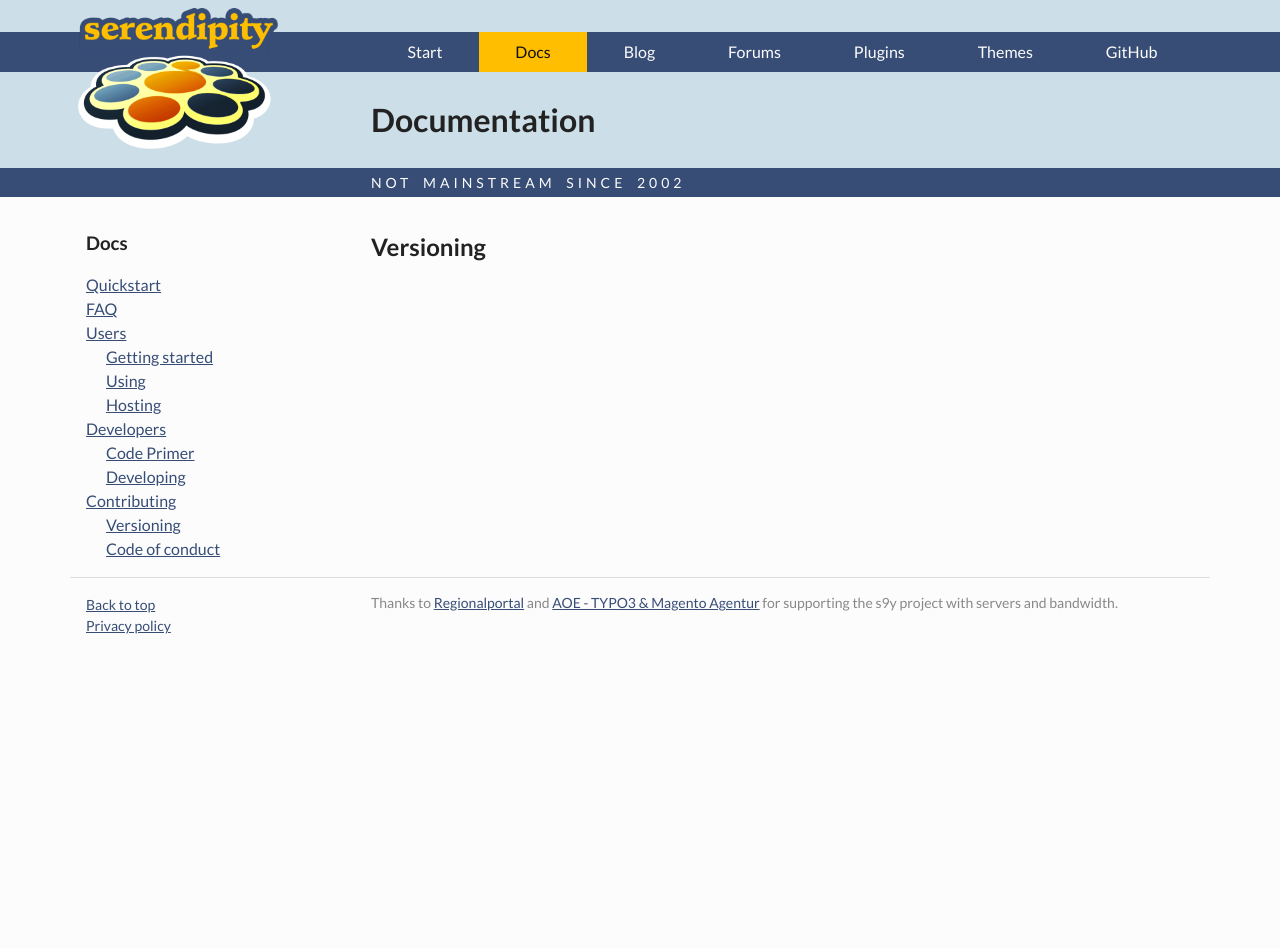
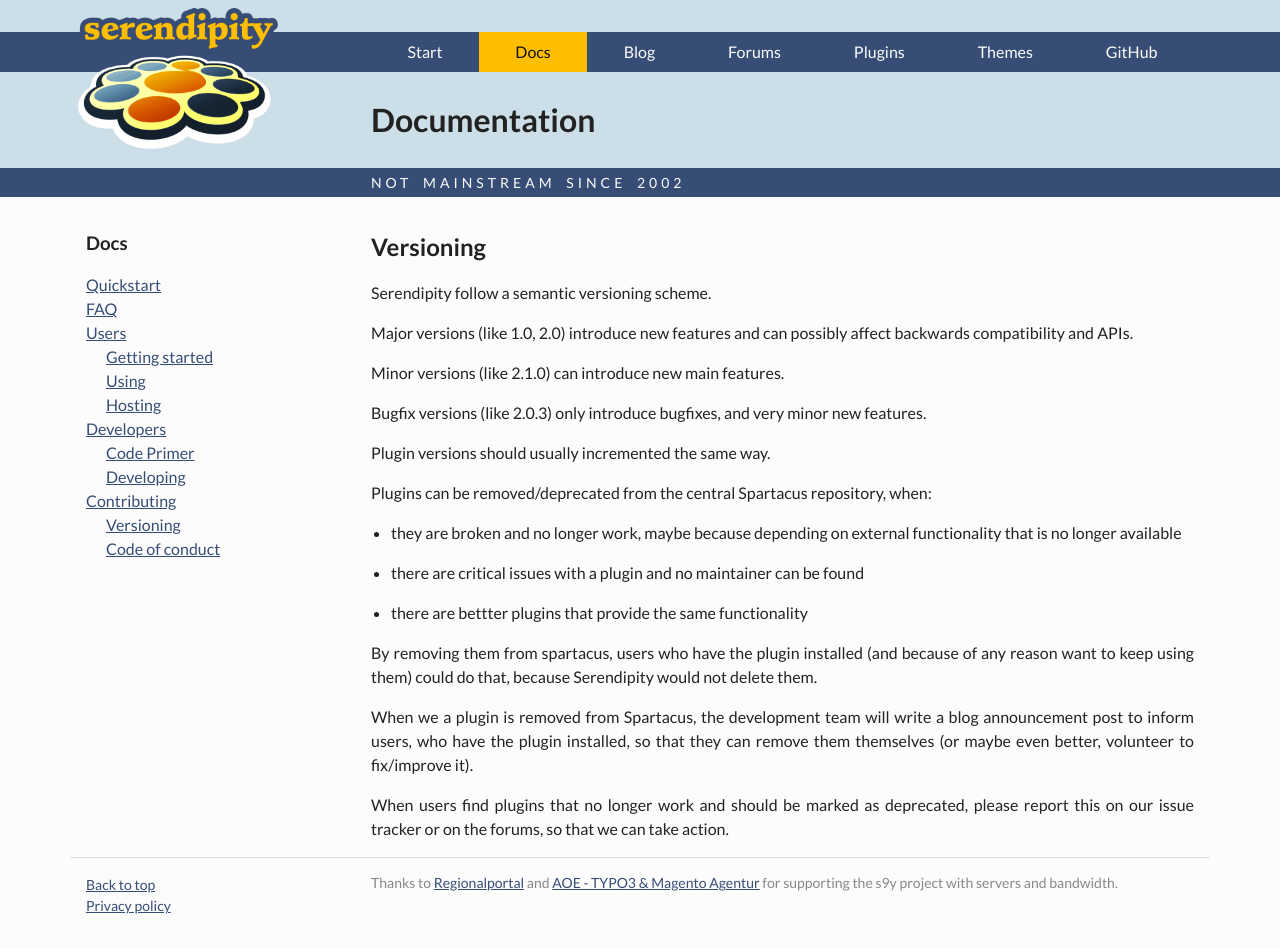
Before and after one commit to s9y/s9y.github.io, a Jekyll site: the page built from docs/contributing/versioning.md, in a window 1280 px wide. Built offline with Jekyll 4.4.1, drawn with Linux system fonts in a browser that asks for light colours; before the commit the page ends 900 px from its top, so only the background shows below that.

Commit message:
add versioning/deprecation guideline

```diff
--- a/docs/contributing/versioning.md
+++ b/docs/contributing/versioning.md
@@ -4,3 +4,27 @@ title: Versioning
 ---
 
 ## Versioning
+
+Serendipity follow a semantic versioning scheme.
+
+Major versions (like 1.0, 2.0) introduce new features and can possibly affect backwards compatibility and APIs.
+
+Minor versions (like 2.1.0) can introduce new main features.
+
+Bugfix versions (like 2.0.3) only introduce bugfixes, and very minor new features.
+
+Plugin versions should usually incremented the same way.
+
+Plugins can be removed/deprecated from the central Spartacus repository, when:
+
+* they are broken and no longer work, maybe because depending on external functionality that is no longer available
+
+* there are critical issues with a plugin and no maintainer can be found
+
+* there are bettter plugins that provide the same functionality
+
+By removing them from spartacus, users who have the plugin installed (and because of any reason want to keep using them) could do that, because Serendipity would not delete them.
+
+When we a plugin is removed from Spartacus, the development team will  write a blog announcement post to inform users, who have the plugin installed, so that they can remove them themselves (or maybe even better, volunteer to fix/improve it).
+
+When users find plugins that no longer work and should be marked as deprecated, please report this on our issue tracker or on the forums, so that we can take action.
```
Also changed, not shown: downloads.md (+4 -8 lines).
